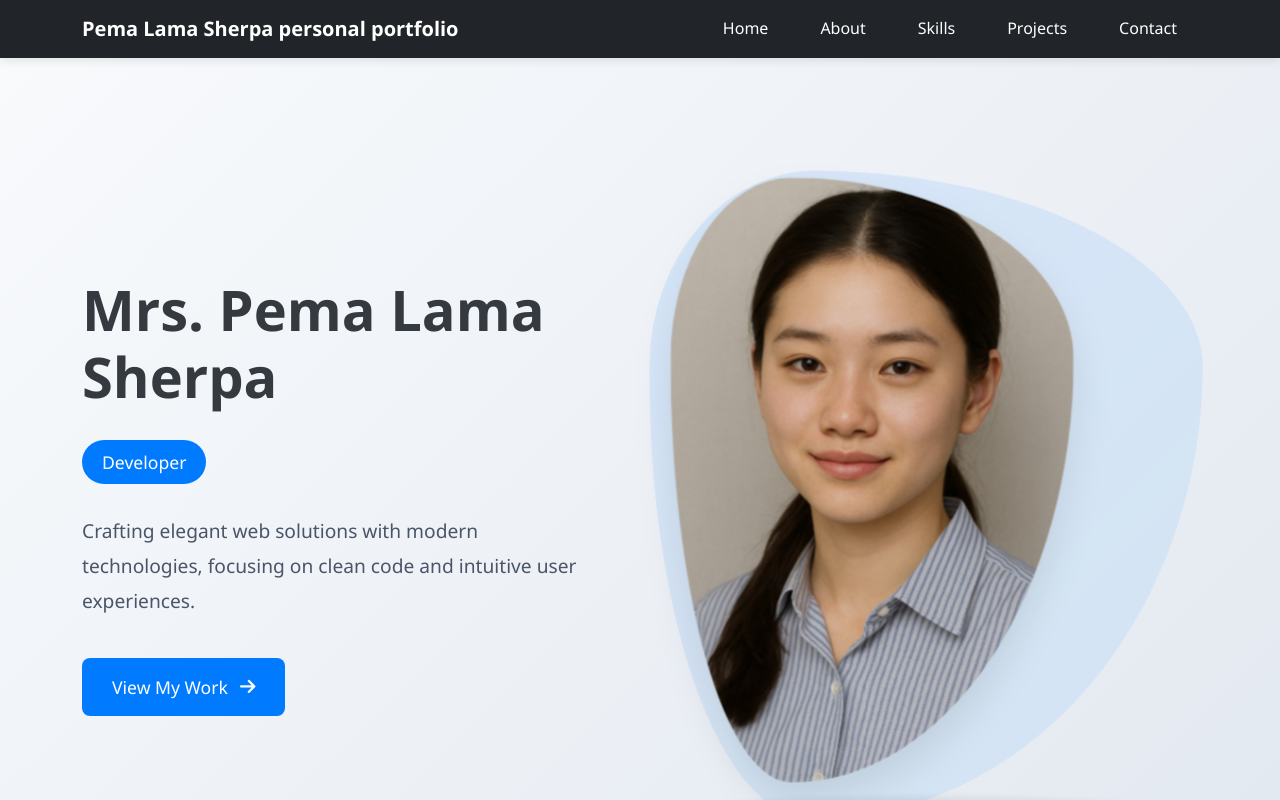
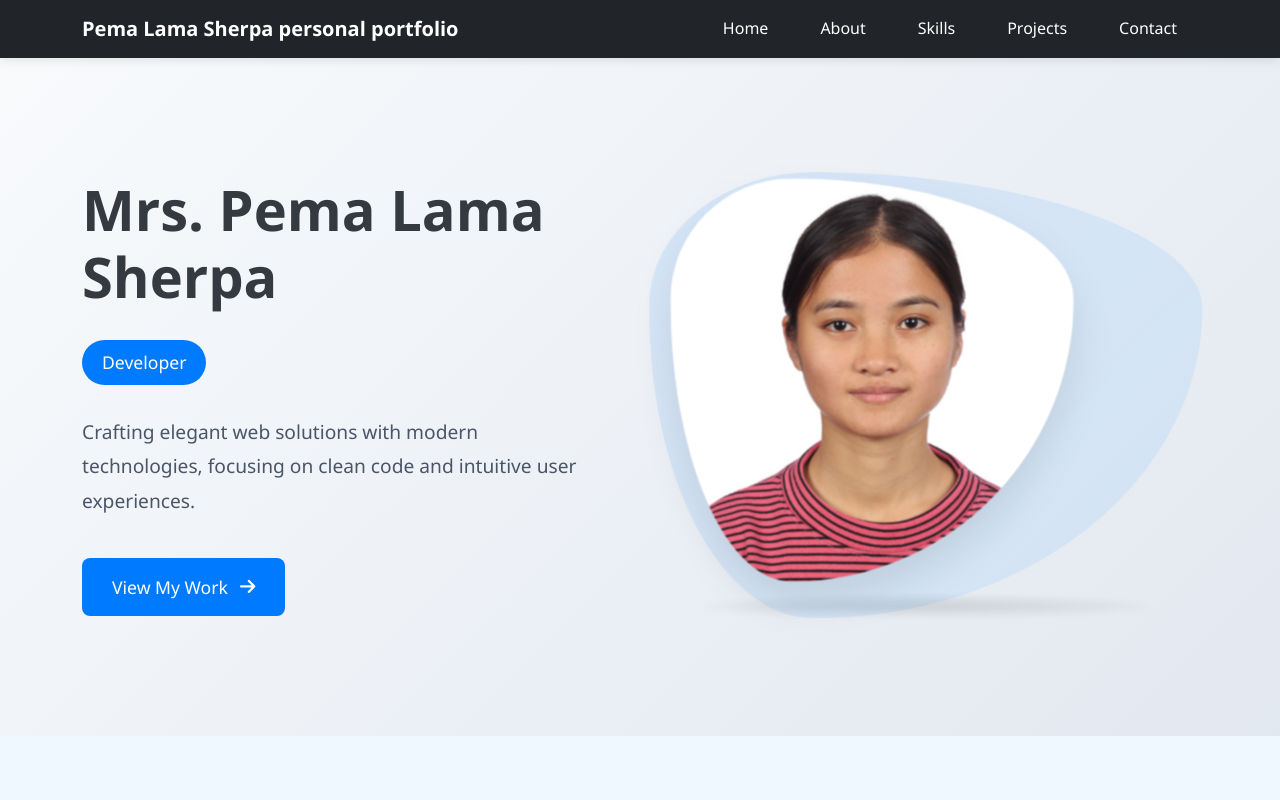
Before and after one commit to pemalamasherpa/personal-website, a plain HTML site: page index.html in a window 1280 px wide. Shown: the top 800 px of the page. Drawn offline with nearby package versions, Linux system fonts and the light colour scheme.

Commit message:
change image

```diff
--- a/index.html
+++ b/index.html
@@ -58,7 +58,7 @@
                 <div class="col-lg-6 hero-image" data-aos="fade-left">
                     <div class="image-wrapper">
                         <div class="background-pattern"></div>
-                        <img src="pema.png.jpg" alt="Mrs. Pema Lama Sherpa" class="profile-image">
+                        <img src="image.jpg" alt="Mrs. Pema Lama Sherpa" class="profile-image">
                     </div>
                 </div>
             </div>
```
Also changed, not shown: image.jpg (added), pema.png.jpg (deleted).
